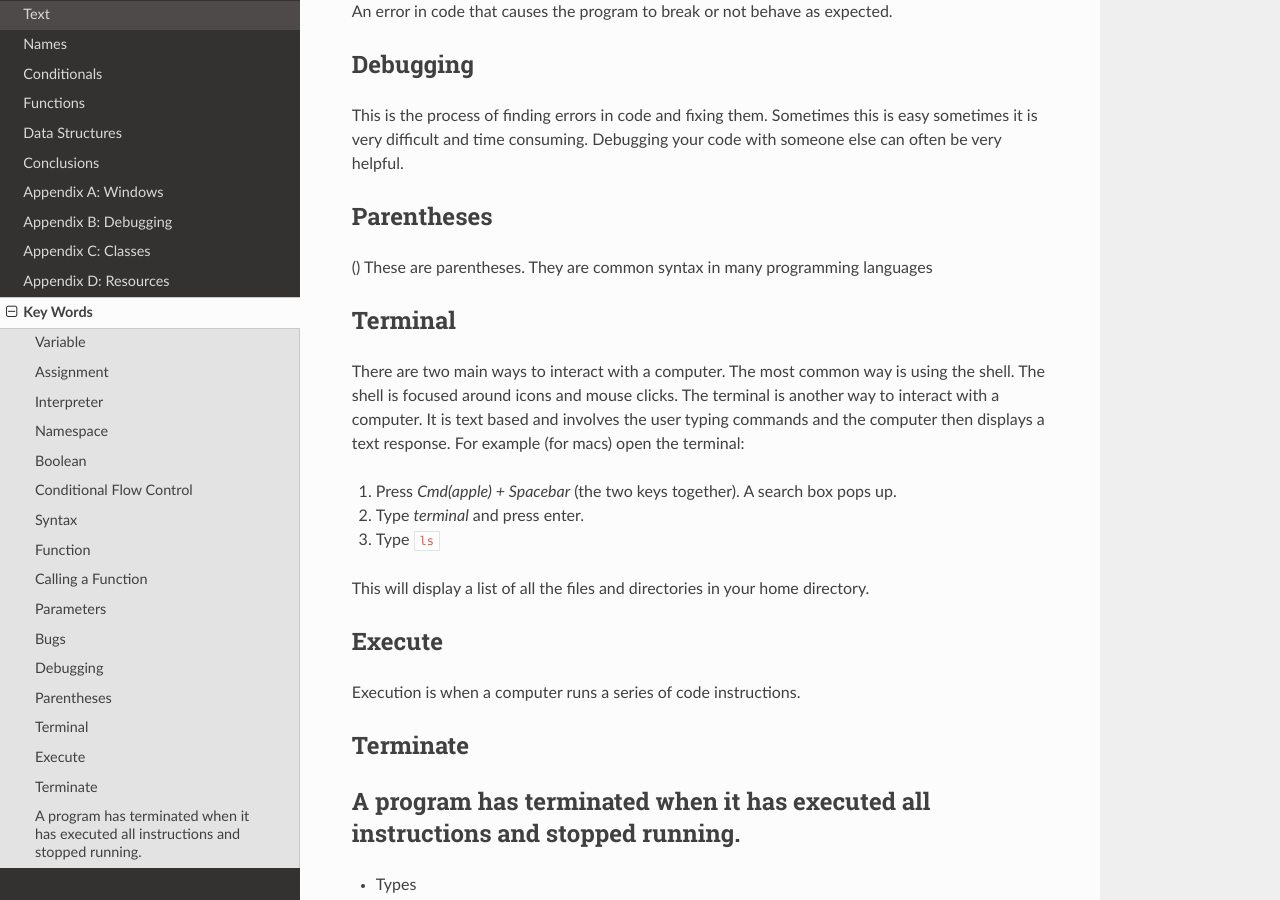
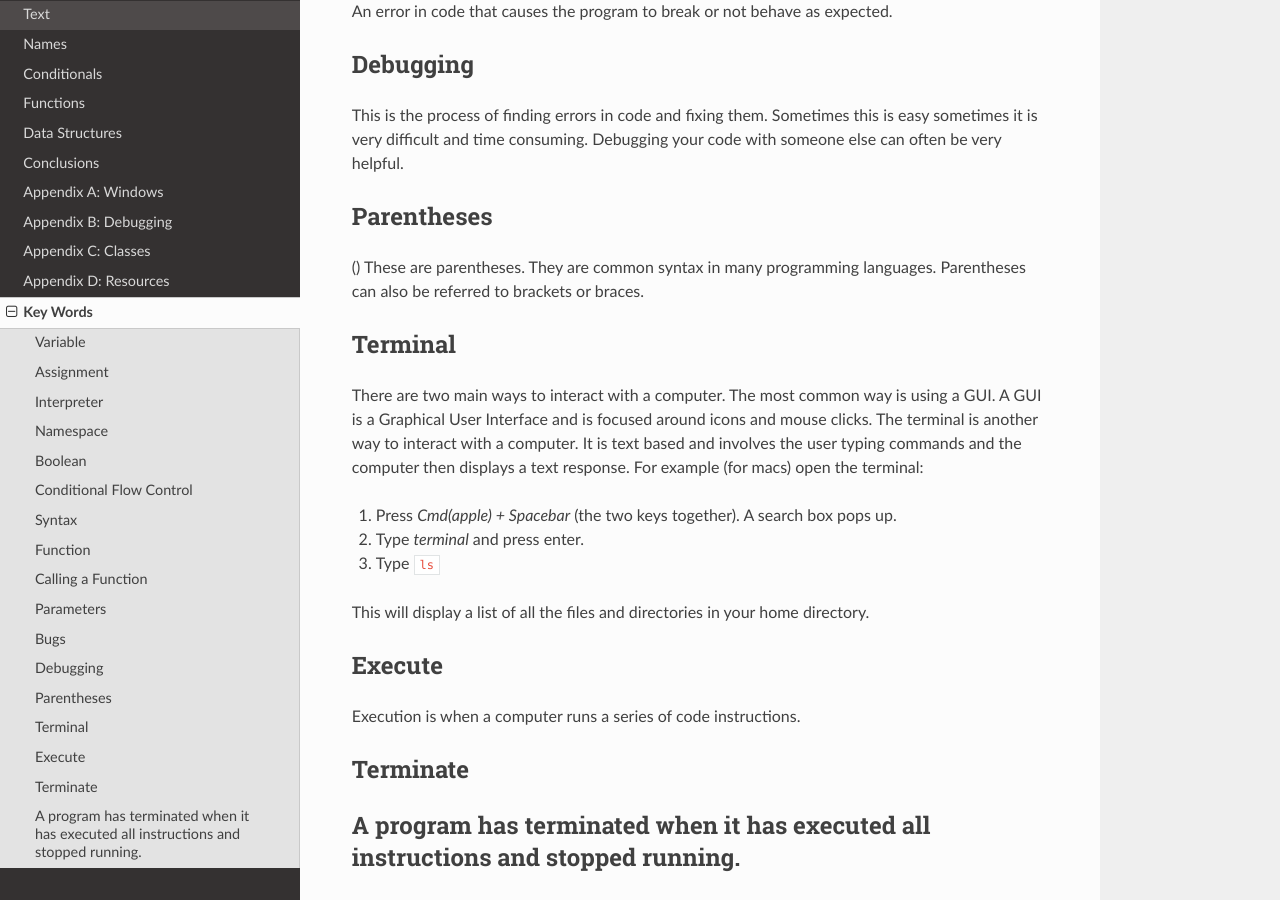
Before and after one commit to gu-lseg/intro-to-programming, a Sphinx documentation site: the page built from source/keywords.rst, in a window 1280 px wide and 900 px high, scrolled down 2726 px. Built offline with Sphinx 7.4.7 and the Read the Docs theme 2.0.0, drawn with Linux system fonts in a browser that asks for light colours; pages that are not in the unit, such as notebooks, are missing from menus.

Commit message:
Added some clarification to existing definitions.

```diff
--- a/source/keywords.rst
+++ b/source/keywords.rst
@@ -130,14 +130,16 @@ someone else can often be very helpful.
 
 Parentheses
 ==========
-() These are parentheses. They are common syntax in many programming languages
+() These are parentheses. They are common syntax in many programming languages.
+Parentheses can also be referred to brackets or braces.
 
 Terminal
 ==========
-There are two main ways to interact with a computer. The most common way is using the shell.
-The shell is focused around icons and mouse clicks. The terminal is another way to interact
-with a computer. It is text based and involves the user typing commands and the computer
-then displays a text response. For example (for macs) open the terminal:
+There are two main ways to interact with a computer. The most common way is using a GUI.
+A GUI is a Graphical User Interface and is focused around icons and mouse clicks.
+The terminal is another way to interact with a computer. It is text based and
+involves the user typing commands and the computer then displays a text response.
+For example (for macs) open the terminal:
 
 1. Press `Cmd(apple) + Spacebar` (the two keys together). A search box pops up.
 2. Type `terminal` and press enter.
```
